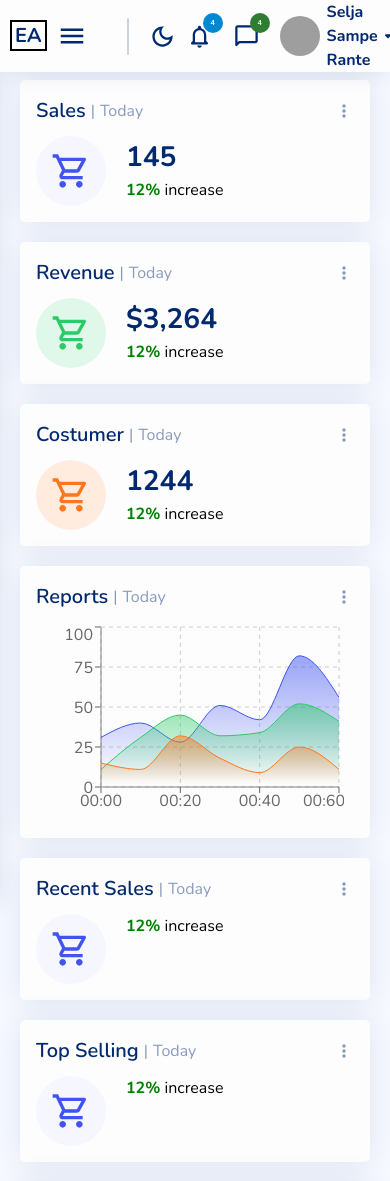
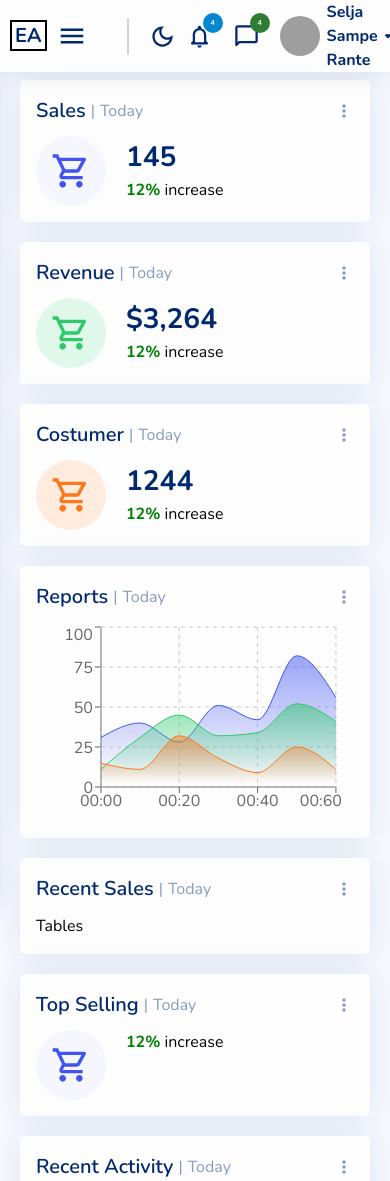
Before and after one commit to pom-pom27/eja-admin, a React (Create React App) app: page / in a window 390 px wide. Shown: the top 1181 px of the page. Built offline with nearby package versions, Linux system fonts and the light colour scheme; grey boxes are pictures that could not be loaded.

Commit message:
fix responsive issue on dashboard

```diff
--- a/src/components/line-chart/LineChart.tsx
+++ b/src/components/line-chart/LineChart.tsx
@@ -59,7 +59,7 @@ const data = [
 const LineChart = ({}: ILineChart) => {
   return (
     <div className={styles["line-chart"]}>
-      <ResponsiveContainer>
+      <ResponsiveContainer width={"99%"}>
         <AreaChart data={data}>
           <defs>
             <linearGradient id="colorSales" x1="0" y1="0" x2="0" y2="1">
--- /dev/null
+++ b/src/components/tables/Tables.tsx
@@ -0,0 +1,8 @@
+import styles from "./tables.module.scss";
+interface ITables {}
+
+const Tables = ({}: ITables) => {
+  return <div className={styles.tables}>Tables</div>;
+};
+
+export default Tables;
--- /dev/null
+++ b/src/components/tables/tables.module.scss
@@ -0,0 +1,2 @@
+.tables {
+}
--- a/src/pages/dashboard/Dashboard.tsx
+++ b/src/pages/dashboard/Dashboard.tsx
@@ -4,6 +4,7 @@ import Card, {
   orangeIcon,
 } from "../../components/card/Card";
 import LineChart from "../../components/line-chart/LineChart";
+import Tables from "../../components/tables/Tables";
 import Timelines from "../../components/timelines/Timelines";
 
 import styles from "./dashboard.module.scss";
@@ -21,7 +22,9 @@ const Dashboard = ({}: IDashboard) => {
         <Card title="Reports">
           <LineChart />
         </Card>
-        <Card title="Recent Sales" />
+        <Card title="Recent Sales">
+          <Tables />
+        </Card>
         <Card title="Top Selling" />
       </div>
       <div className={styles.right}>
--- a/src/pages/dashboard/dashboard.module.scss
+++ b/src/pages/dashboard/dashboard.module.scss
@@ -31,7 +31,7 @@
       flex: 2;
     }
     .right {
-      flex: 1 0 200px;
+      flex: 1;
     }
 
     flex-direction: row;
```
